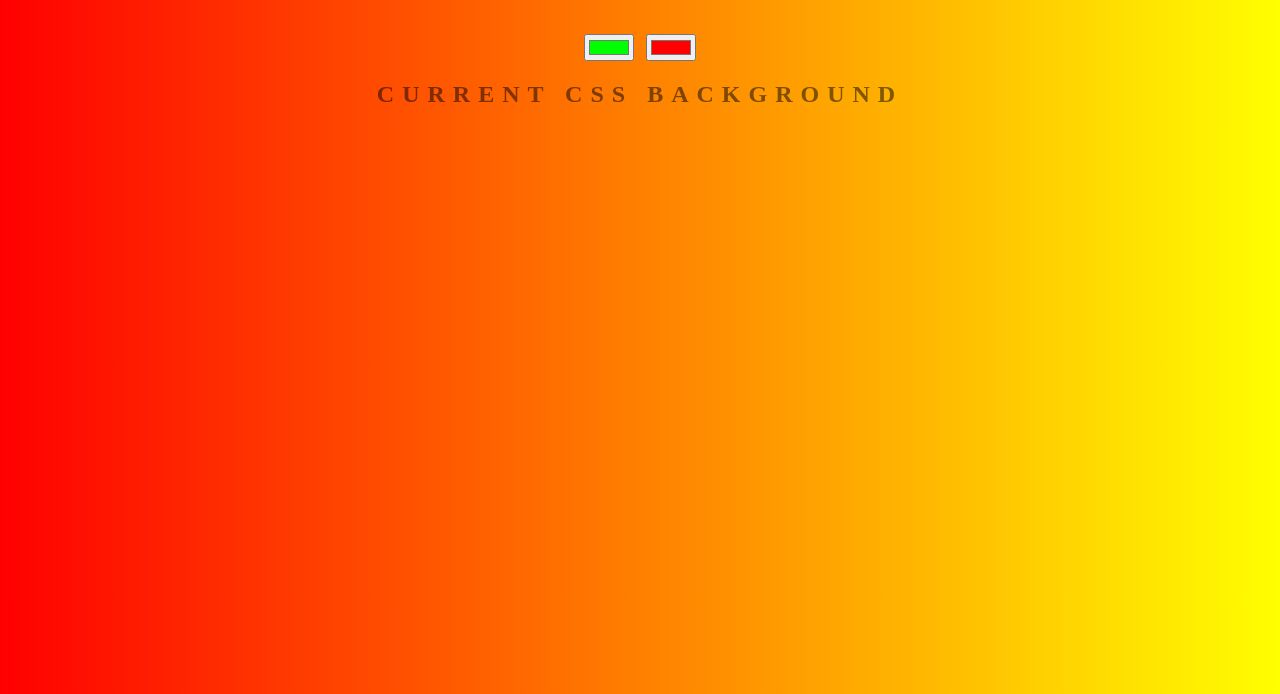
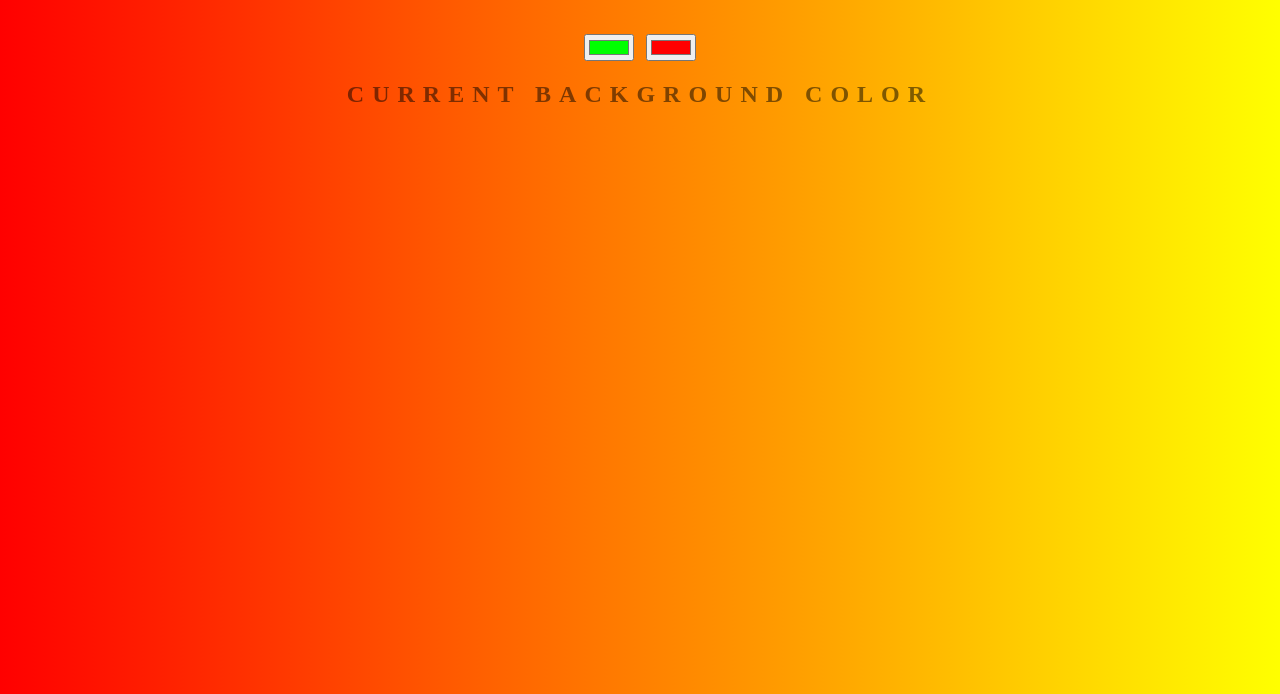
Before and after one commit to NateWise7/Gradient-Background, a plain HTML site: page index.html in a window 1280 px wide. Shown: the part 106-800 px from the top of the page. Drawn offline with Linux system fonts and the light colour scheme.

Commit message:
changign title back

```diff
--- a/index.html
+++ b/index.html
@@ -8,7 +8,7 @@
 	<h1>cool Generator</h1>
 	<input class="color1" type="color" name="color1" value="#00ff00">
 	<input class="color2" type="color" name="color2" value="#ff0000">
-	<h2>Current CSS Background</h2>
+	<h2>Current background color</h2>
 	<h3></h3>
 	<script type="text/javascript" src="script.js"></script>
 </body>
```
